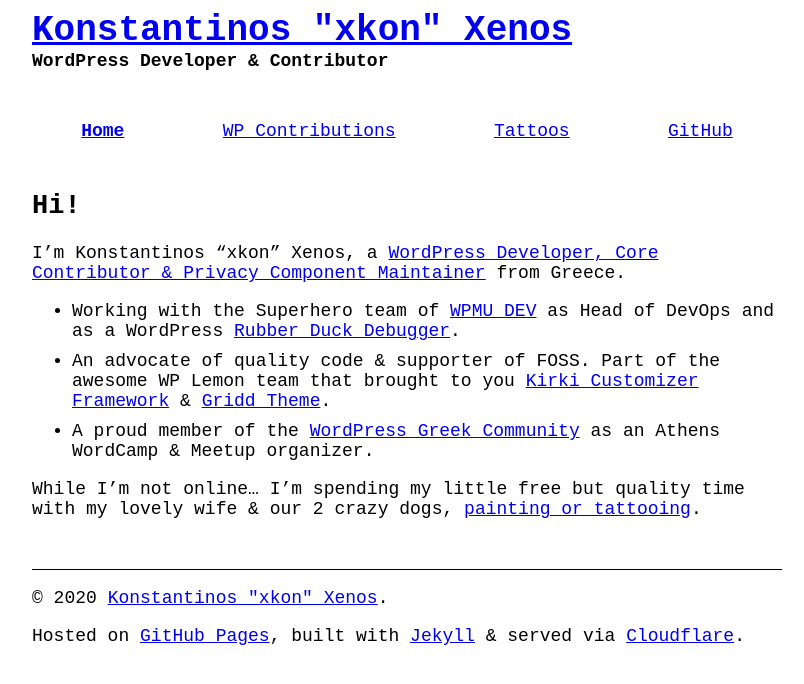
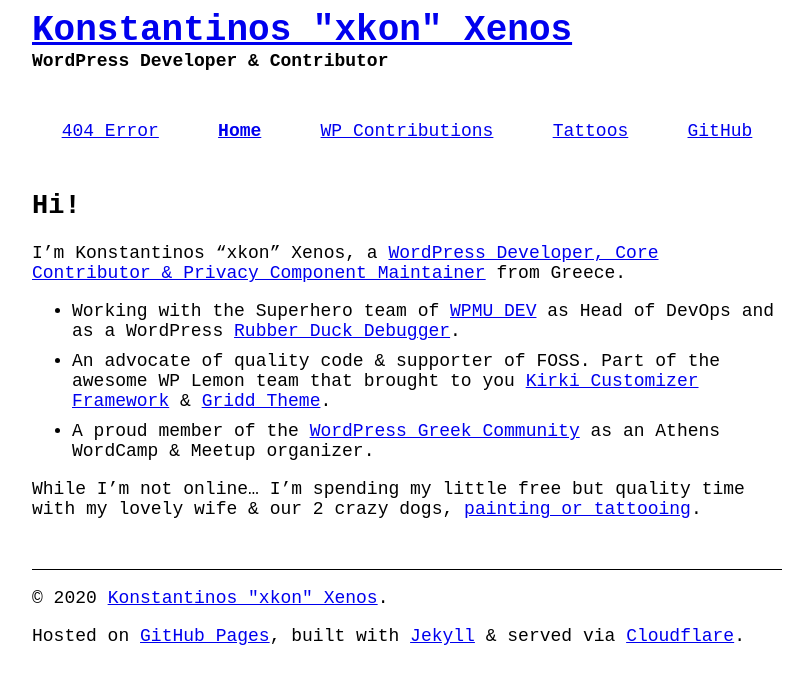
Before and after one commit to mrxkon/mrxkon.github.io, a Jekyll site: the page built from index.md, in a window 1280 px wide. Shown: the top 684 px of the page, without its empty margins (233-1037 px from the left). Built offline with Jekyll 4.4.1, drawn with Linux system fonts in a browser that asks for light colours.

Commit message:
Update header.html

```diff
--- a/_includes/header.html
+++ b/_includes/header.html
@@ -120,15 +120,22 @@
 
 		<nav>
 			<ul>
-				<li class="{% if page.url == '/' %}active{% endif %}">
-					<a href="{{ site.site_url }}">Home</a>
-				</li>
-				<li class="{% if page.url == '/wp-contributions' %}active{% endif %}">
-					<a href="{{ site.site_url }}">WP Contributions</a>
-				</li>
-				<li class="{% if page.url == '/tattoos' %}active{% endif %}">
-					<a href="{{ site.site_url }}">Tattoos</a>
-				</li>
+				{% assign pages_list = site.pages | sort:"menu_order" %}
+				{% for node in pages_list %}
+					{% if node.title != null or node.title != "404 Error" %}
+						{% if node.layout == "default" %}
+							<li class="{% if page.url == node.url %}active{% endif %}">
+								<a href="{{ node.url }}">
+									{% if node.title == "Hi!" %}
+										Home
+									{% else %}
+										{{ node.title }}
+									{% endif %}
+								</a>
+							</li>
+						{% endif %}
+					{% endif %}
+				{% endfor %}
 				<li>
 					<a href="https://github.com/mrxkon" target="_blank" rel="noopener noreferrer">GitHub</a>
 				</li>
```
